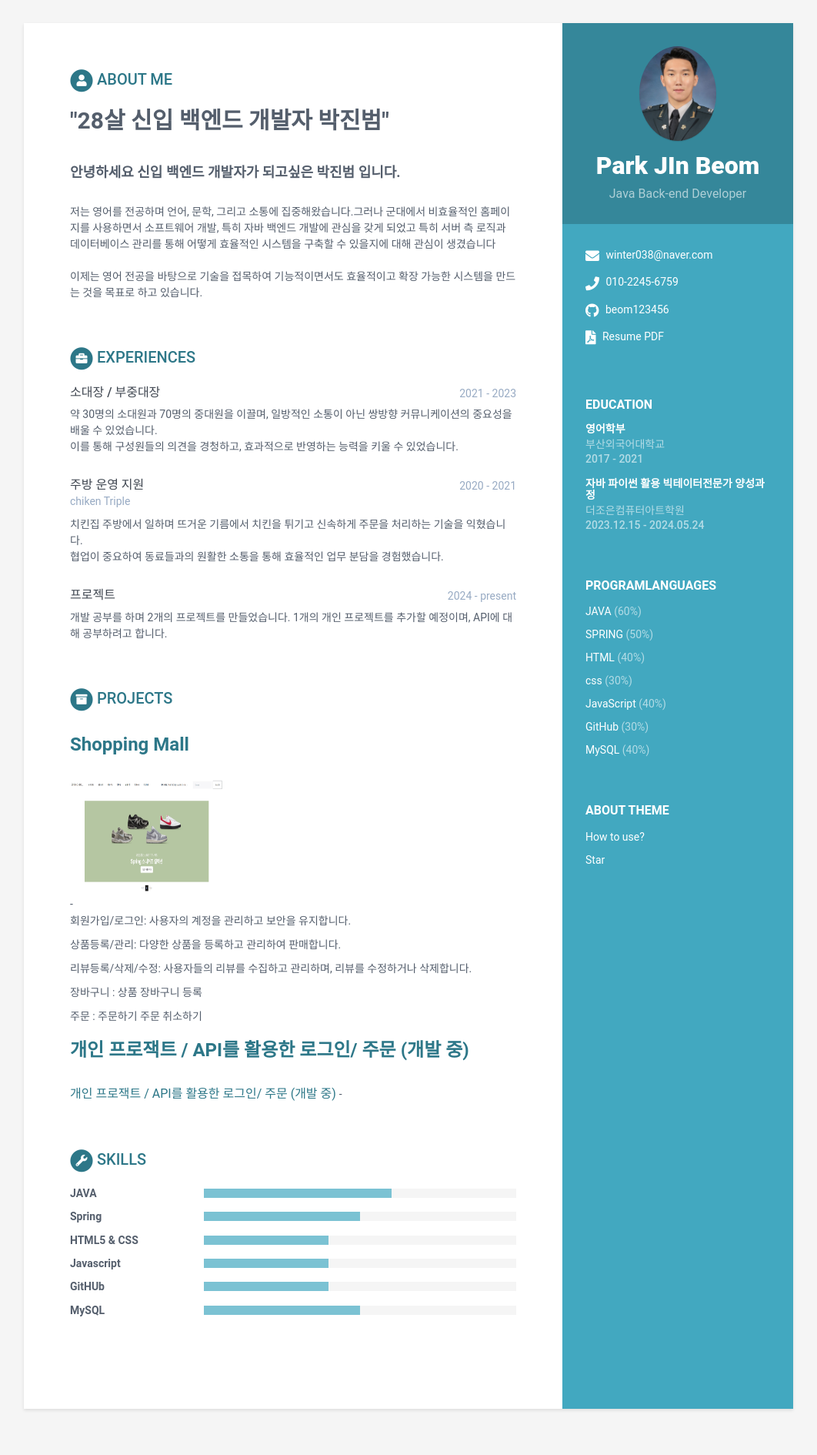
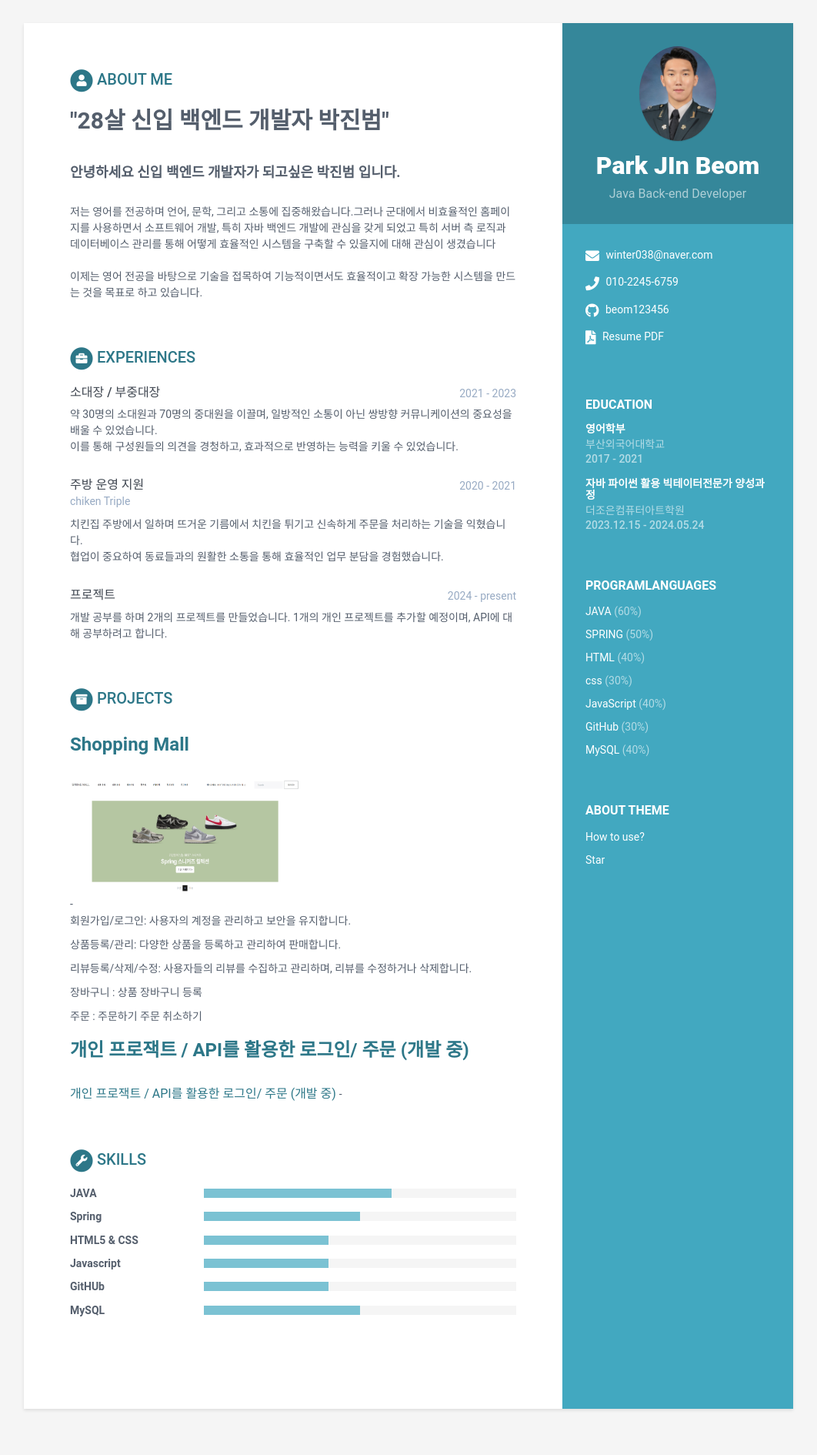
Before and after one commit to beom123456/beom123456.github.io, a Jekyll site: the page built from index.html, in a window 1280 px wide. Shown: the whole page at 77% size, without its empty margins (109-1171 px from the left). Built offline with Jekyll 4.4.1, drawn with Linux system fonts in a browser that asks for light colours.

Commit message:
Update projects.html

```diff
--- a/_includes/projects.html
+++ b/_includes/projects.html
@@ -24,7 +24,7 @@
         {% if project.image_link %}
           <div class="image-container">
             <a href="{{ project.link }}" target="_blank">
-              <img src="{{ project.image_link }}" alt="{{ project.title }}" class="project-image" width="200" height="150">
+              <img src="{{ project.image_link }}" alt="{{ project.title }}" class="project-image" width="300" height="150">
               <span class="overlay" onmouseover="showOverlay(this)" onmouseout="hideOverlay(this)"></span>
             </a>
           </div>
```
